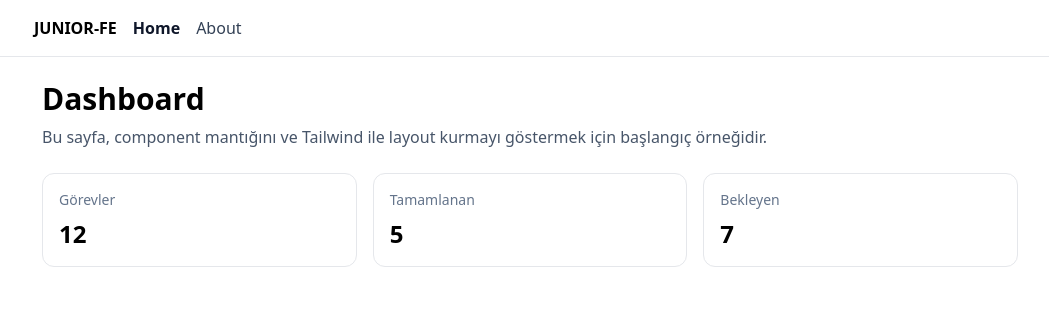
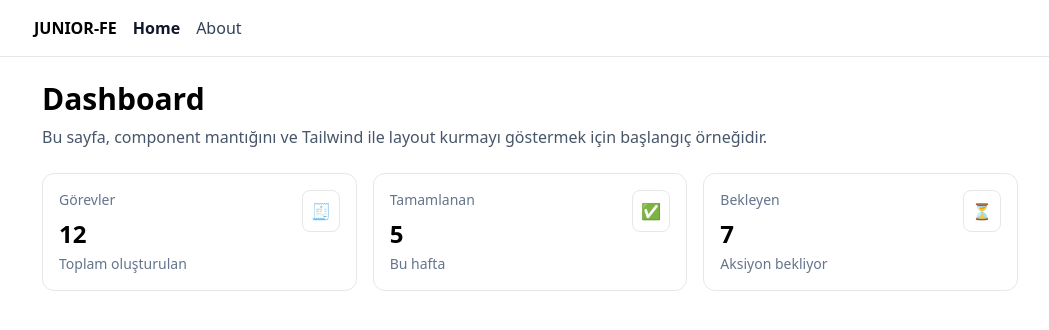
Before and after one commit to musadursun10/junior-frontend, a React (Vite) app: page / in a window 1280 px wide. Shown: the top 330 px of the page, without its empty margins (110-1159 px from the left). Built offline with nearby package versions, Linux system fonts and the light colour scheme.

Commit message:
Enhance StatCard with subtitle and icon

```diff
--- a/src/components/StatCard.tsx
+++ b/src/components/StatCard.tsx
@@ -1,13 +1,26 @@
+import type { ReactNode } from 'react';
+
 type StatCardProps = {
   label: string;
   value: string | number;
+  subtitle?: string;
+  icon?: ReactNode;
 };
 
-export default function StatCard({ label, value }: StatCardProps) {
+export default function StatCard({ label, value, subtitle, icon }: StatCardProps) {
   return (
-    <div className="rounded-xl border p-4">
-      <div className="text-sm text-slate-500">{label}</div>
-      <div className="mt-2 text-2xl font-semibold">{value}</div>
+    <div className="rounded-xl border p-4 transition hover:shadow-sm">
+      <div className="flex items-start justify-between gap-3">
+        <div>
+          <div className="text-sm text-slate-500">{label}</div>
+          <div className="mt-2 text-2xl font-semibold">{value}</div>
+          {subtitle ? <div className="mt-1 text-sm text-slate-500">{subtitle}</div> : null}
+        </div>
+
+        {icon ? (
+          <div className="rounded-lg border bg-white p-2 text-slate-700">{icon}</div>
+        ) : null}
+      </div>
     </div>
   );
 }
--- a/src/pages/home.tsx
+++ b/src/pages/home.tsx
@@ -9,9 +9,9 @@ export default function Home() {
       </p>
 
       <div className="mt-6 grid gap-4 sm:grid-cols-2 lg:grid-cols-3">
-        <StatCard label="Görevler" value={12} />
-        <StatCard label="Tamamlanan" value={5} />
-        <StatCard label="Bekleyen" value={7} />
+        <StatCard label="Görevler" value={12} subtitle="Toplam oluşturulan" icon={<span>🧾</span>} />
+        <StatCard label="Tamamlanan" value={5} subtitle="Bu hafta" icon={<span>✅</span>} />
+        <StatCard label="Bekleyen" value={7} subtitle="Aksiyon bekliyor" icon={<span>⏳</span>} />
       </div>
     </div>
   );
```
